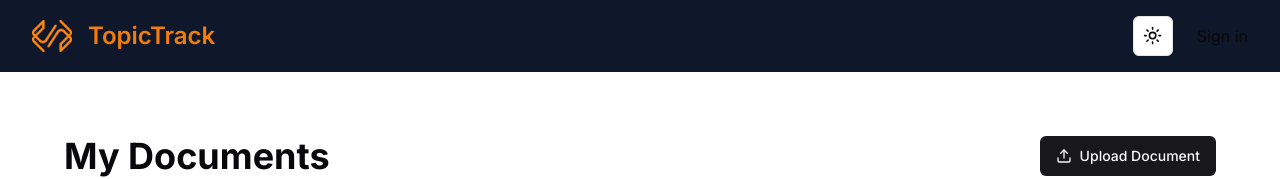
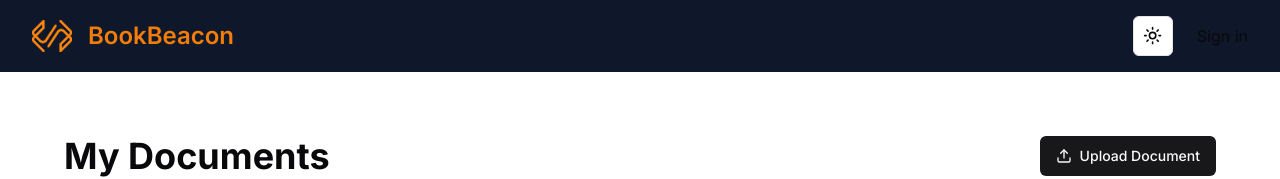
Before and after one commit to PradhumnAgarwal/BookBeacon, a Next.js app: page / in a window 1280 px wide. Shown: the top 179 px of the page. Built offline with nearby package versions, Linux system fonts and the light colour scheme; no server answers.

Commit message:
name change

```diff
--- a/app/header.tsx
+++ b/app/header.tsx
@@ -12,7 +12,7 @@ export function Header() {
             className=" text-2xl font-semibold"
             style={{ color: "#f27d09" }}
           >
-            TopicTrack
+            BookBeacon
           </span>
         </div>
         <div className=" flex justify-between items-center gap-6">
```
